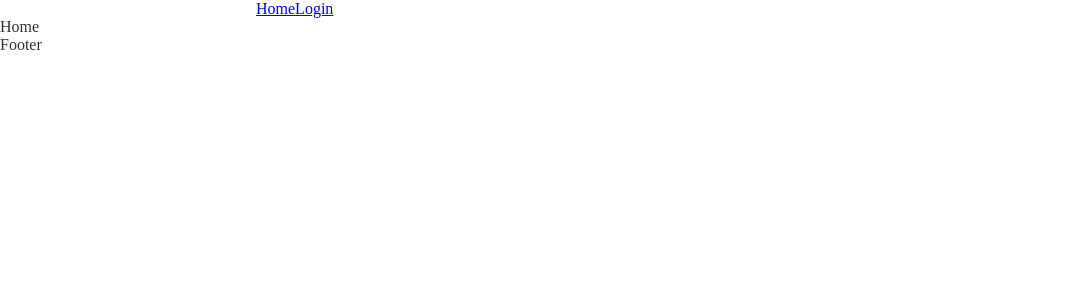
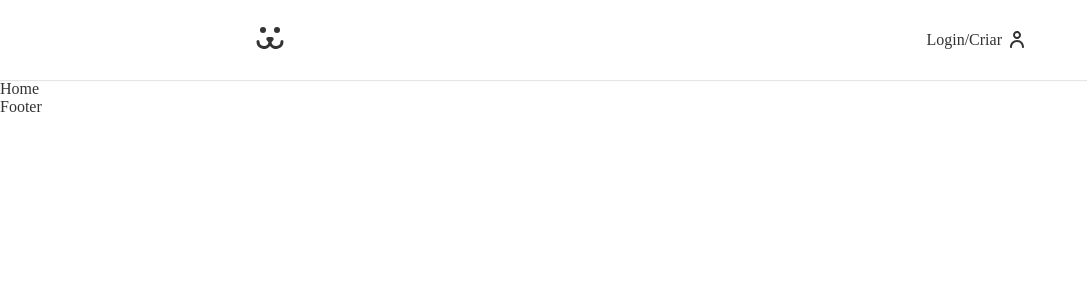
Before and after one commit to Celsogabrielf16/dogs, a React (Create React App) app: page / in a window 1280 px wide. Shown: the top 300 px of the page, without its empty margins (0-1087 px from the left). Built offline with nearby package versions, Linux system fonts and the light colour scheme.

Commit message:
header - Atualização do componente Header e sua estilização

```diff
--- a/src/App.css
+++ b/src/App.css
@@ -3,6 +3,7 @@
 }
 
 body {
+  padding-top: 5rem;
   margin: 0;
   color: #333;
   --type-first: Helvetica, Arial, sans-serif;
@@ -31,6 +32,10 @@ button, input {
   color: #333;
 }
 
+a {
+  text-decoration: none;
+}
+
 .container {
   max-width: 50rem;
   padding: 0 1rem;
--- a/src/components/Header.css
+++ b/src/components/Header.css
@@ -0,0 +1,37 @@
+header {
+  box-shadow: 0 1px 1px rgba(0, 0, 0, 0.1);
+  padding: 0.5rem 0;
+  position: fixed;
+  width: 100%;
+  z-index: 10;
+  background-color: white;
+  top: 0;
+}
+
+header nav {
+  display: flex;
+  justify-content: space-between;
+  align-items: center;
+  height: 4rem;
+}
+
+header .logo {
+  padding: 0.5rem 0;
+}
+
+header .login{
+  color: #333;
+  display: flex;
+  align-items: center;
+}
+
+header .login::after {
+  content: '';
+  display: inline-block;
+  width: 14px;
+  height: 17px;
+  background: url('../Assets//usuario.svg') no-repeat center center;
+  margin-left: 0.5rem;
+  position: relative;
+  top: -1px;
+}
--- a/src/components/Header.js
+++ b/src/components/Header.js
@@ -1,16 +1,19 @@
-import React from 'react'
-import { Link } from 'react-router-dom'
-import './Header.css'
+import React from "react";
+import { Link } from "react-router-dom";
+import "./Header.css";
+import { ReactComponent as Dogs } from "../Assets/dogs.svg";
 
 const Header = () => {
   return (
     <header>
-      <nav className='container'>
-        <Link to="/">Home</Link>
-        <Link to="/login">Login</Link>
+      <nav className="container">
+        <Link className="logo" to="/" aria-label="Dogs - Home">
+          <Dogs />
+        </Link>
+        <Link className="login" to="/login">Login/Criar</Link>
       </nav>
     </header>
-  )
-}
+  );
+};
 
-export default Header
+export default Header;
```
